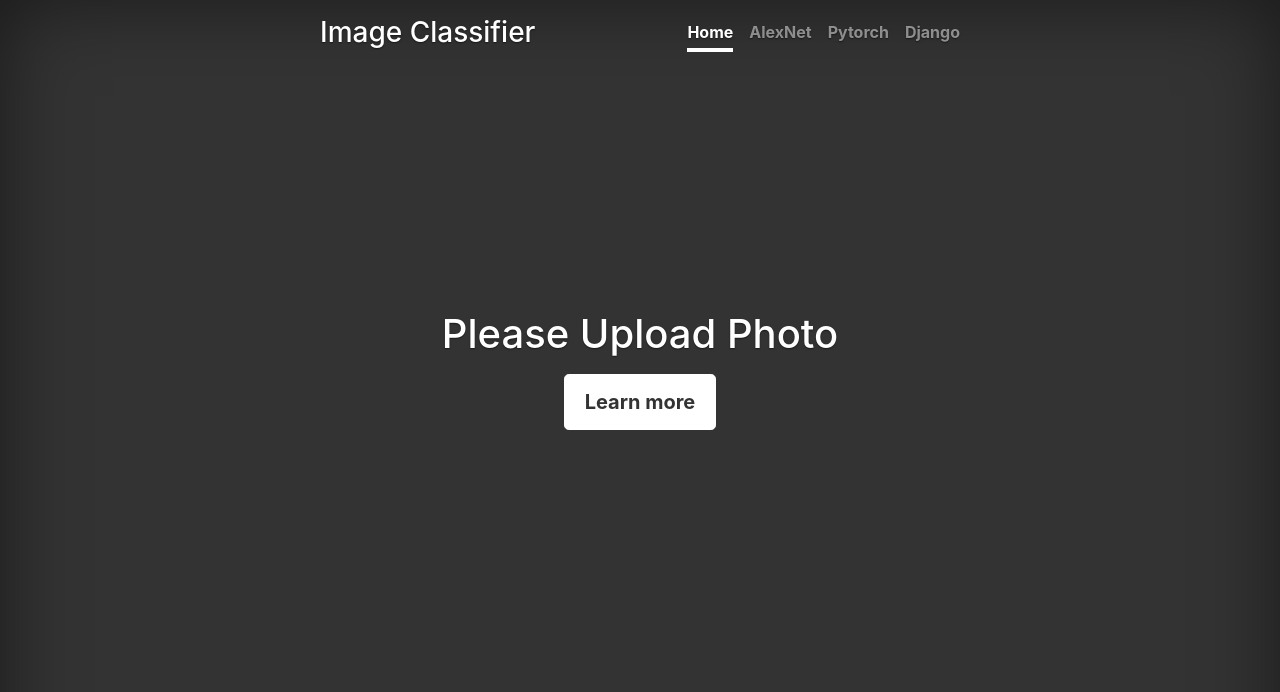
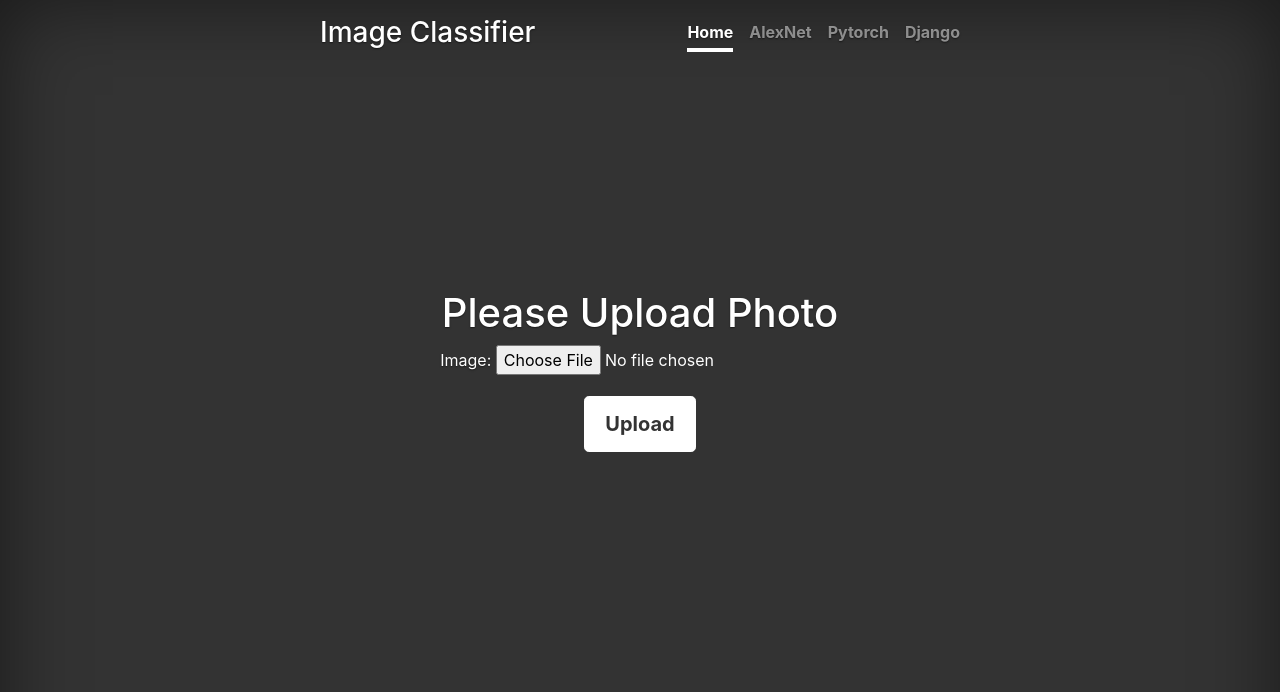
Before and after one commit to Hunterhal/django_pytorch_classifier, a Django app: page / in a window 1280 px wide. Shown: the top 692 px of the page. Run offline with Django 3.2, Linux system fonts and the light colour scheme; some libraries are stand-ins or nearby versions.

Commit message:
Image upload implemented

```diff
--- /dev/null
+++ b/classifier/forms.py
@@ -0,0 +1,8 @@
+from django import forms
+from .models import Image
+
+class ImageForm(forms.ModelForm):
+    """Form for the image model"""
+    class Meta:
+        model = Image
+        fields = ('image', )
--- a/classifier/models.py
+++ b/classifier/models.py
@@ -1 +1,8 @@
 from django.db import models
+
+class Image(models.Model):
+    image_class = models.CharField(max_length=200)
+    image = models.ImageField(upload_to='images')
+
+    def __str__(self):
+        return self.title
--- a/classifier/views.py
+++ b/classifier/views.py
@@ -1,7 +1,15 @@
-from django.http import HttpResponse
 from django.shortcuts import render
+from .forms import ImageForm
 
 # Create your views here
 def home_view(request, *args, **kwargs):
-    context = {"class": "Dog"}
-    return render(request, "home.html", context)
+    if request.method == 'POST':
+        form = ImageForm(request.POST, request.FILES)
+        if form.is_valid():
+            form.save()
+            # Get the current instance object to display in the template
+            img_obj = form.instance
+            return render(request, 'home.html', {'form': form, 'img_obj': img_obj})
+    else:
+        form = ImageForm()
+    return render(request, 'home.html', {'form': form})
--- a/django_deep_learning/settings.py
+++ b/django_deep_learning/settings.py
@@ -125,3 +125,9 @@ STATIC_URL = '/static/'
 STATICFILES_DIRS = [
     STATIC_DIR,
 ]
+
+# Base url to serve media files
+MEDIA_URL = '/media/'
+
+# Path where media is stored
+MEDIA_ROOT = os.path.join(BASE_DIR, 'media/')
--- a/django_deep_learning/urls.py
+++ b/django_deep_learning/urls.py
@@ -16,9 +16,15 @@ Including another URLconf
 from django.contrib import admin
 from django.urls import path
 from classifier import views
+from django.conf import settings
+from django.conf.urls.static import static
 
 urlpatterns = [
     path('', views.home_view),
     path('home/', views.home_view),
     path('admin/', admin.site.urls),
 ]
+
+if settings.DEBUG:
+    urlpatterns += static(settings.MEDIA_URL,
+                          document_root=settings.MEDIA_ROOT)
--- a/templates/home.html
+++ b/templates/home.html
@@ -31,10 +31,19 @@
 
   <main role="main" class="inner cover">
     <h1 class="cover-heading">Please Upload Photo</h1>
-    <p class="lead"></p>
-    <p class="lead">
-      <a href="#" class="btn btn-lg btn-secondary">Learn more</a>
-    </p>
+
+    <form method="post" enctype="multipart/form-data">
+      {% csrf_token %}
+       {{ form.as_p }}
+      <button class="btn btn-lg btn-secondary" type="submit">Upload</button>
+      <p></p>
+    </form>
+
+    {% if img_obj %}
+        <img src="{{ img_obj.image.url }}"  alt="connect" style="max-height:300px">
+        <h3>Image Class is {{img_obj.title}}</h3>
+    {% endif %}
+
   </main>
 
   <footer class="mastfoot mt-auto">
@@ -45,10 +54,11 @@
   </footer>
 
     <link rel="stylesheet" href="https://stackpath.bootstrapcdn.com/bootstrap/4.5.2/css/bootstrap.min.css" integrity="sha384-JcKb8q3iqJ61gNV9KGb8thSsNjpSL0n8PARn9HuZOnIxN0hoP+VmmDGMN5t9UJ0Z" crossorigin="anonymous">
+    <link rel="stylesheet" href="{% static "home.css" %}">
     <script src="https://stackpath.bootstrapcdn.com/bootstrap/4.5.2/js/bootstrap.min.js" integrity="sha384-B4gt1jrGC7Jh4AgTPSdUtOBvfO8shuf57BaghqFfPlYxofvL8/KUEfYiJOMMV+rV" crossorigin="anonymous"></script>
     <script src="https://code.jquery.com/jquery-3.5.1.slim.min.js" integrity="sha384-DfXdz2htPH0lsSSs5nCTpuj/zy4C+OGpamoFVy38MVBnE+IbbVYUew+OrCXaRkfj" crossorigin="anonymous"></script>
     <script src="https://cdn.jsdelivr.net/npm/popper.js@1.16.1/dist/umd/popper.min.js" integrity="sha384-9/reFTGAW83EW2RDu2S0VKaIzap3H66lZH81PoYlFhbGU+6BZp6G7niu735Sk7lN" crossorigin="anonymous"></script>
-    <link rel="stylesheet" href="{% static "home.css" %}">
+
 </div>
 </body>
 </html>
```
Also changed, not shown: classifier/migrations/0001_initial.py (added), db.sqlite3, media/images/322868_1100-800x825.jpg (added), media/images/322868_1100-800x825_5E40ypg.jpg (added), media/images/322868_1100-800x825_H1HX8Kf.jpg (added), media/images/322868_1100-800x825_LfGRxfl.jpg (added), media/images/322868_1100-800x825_O3b9YK0.jpg (added), media/images/322868_1100-800x825_PzpqrNr.jpg (added), media/images/322868_1100-800x825_XOZCcqa.jpg (added), media/images/322868_1100-800x825_Y9gPHVb.jpg (added), media/images/322868_1100-800x825_a8Jz9Ge.jpg (added), media/images/322868_1100-800x825_aDw8GUk.jpg (added), media/images/322868_1100-800x825_isvPOlR.jpg (added), media/images/322868_1100-800x825_maPPHJN.jpg (added).
